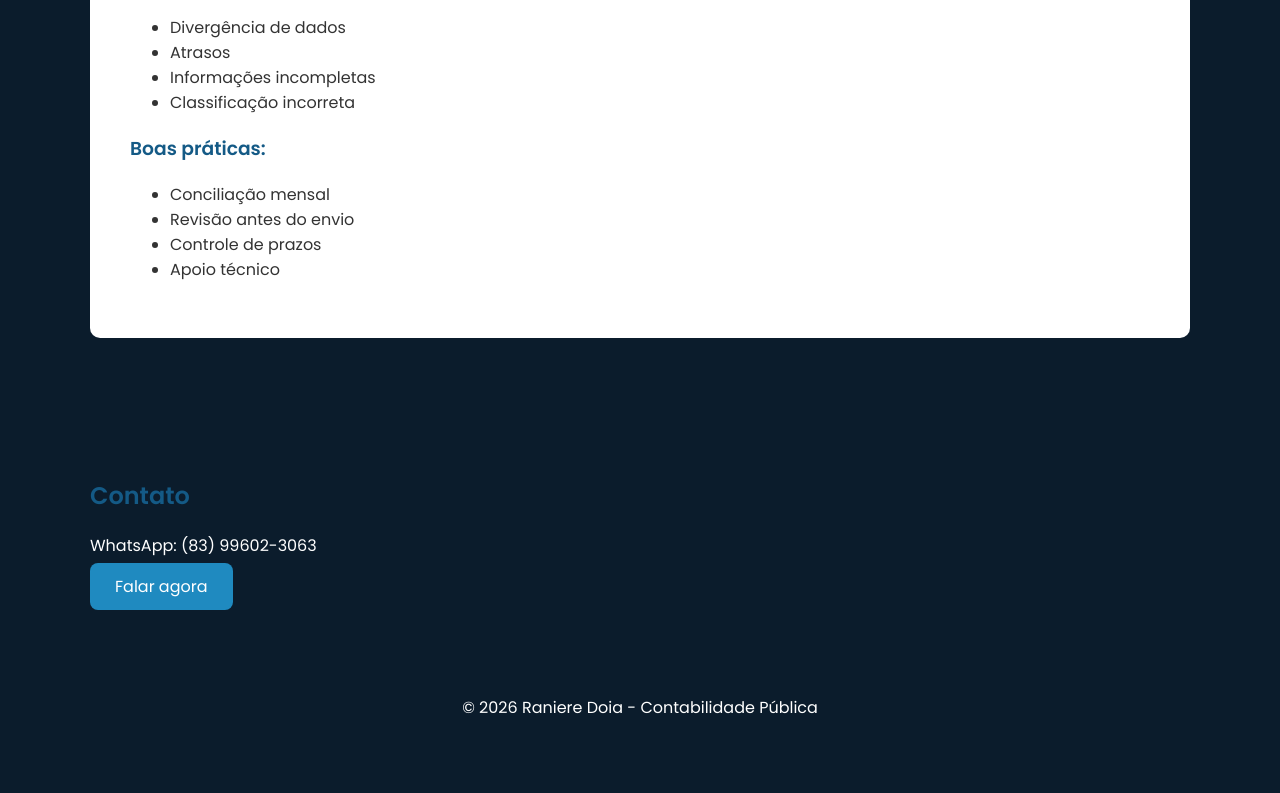
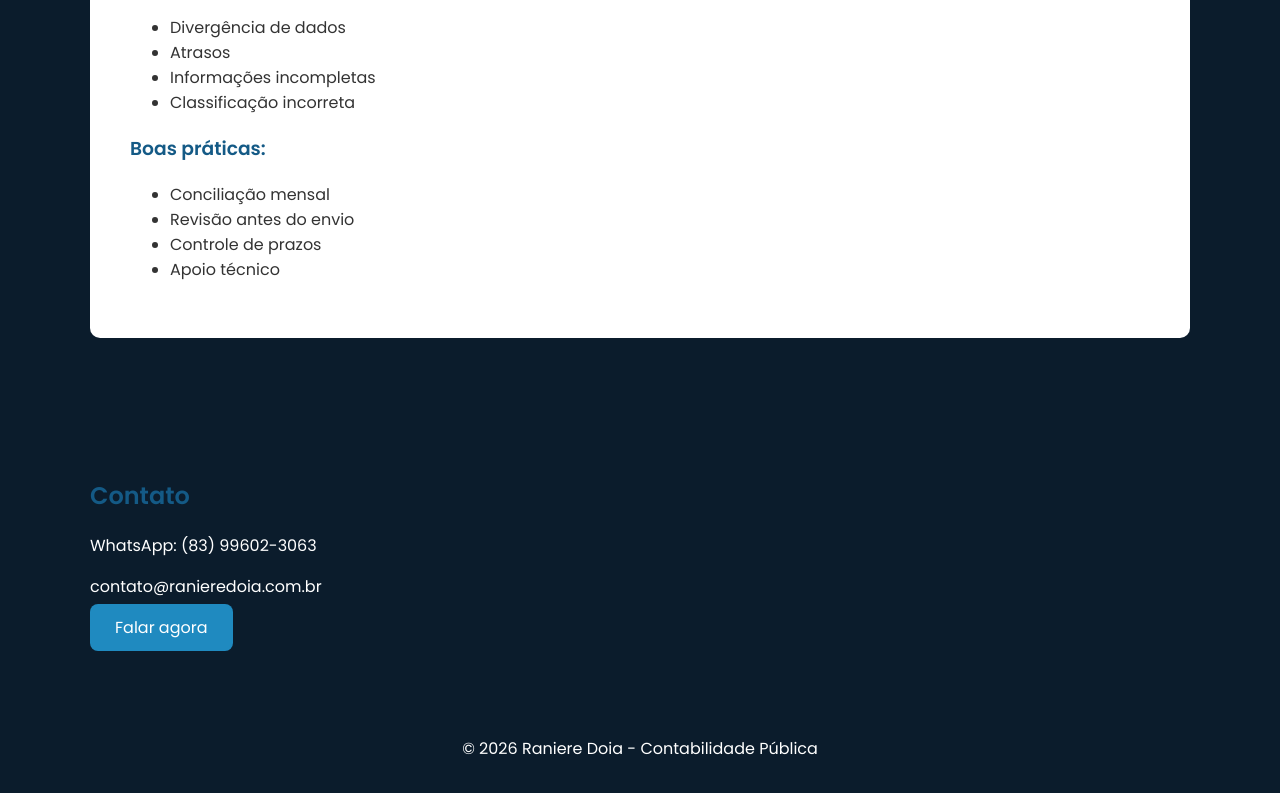
Before and after one commit to raniereleitedoia-hash/ranieredoia-site, a plain HTML site: page index.html in a window 1280 px wide. Shown: the part 2673-3466 px from the top of the page. Before the commit the page ends 3429 px from the top, so only its background shows below. Drawn offline with nearby package versions, Linux system fonts and the light colour scheme.

Commit message:
Update index.html

```diff
--- a/index.html
+++ b/index.html
@@ -127,6 +127,7 @@ footer{text-align:center;padding:20px;background:#0b1c2c}
 <section id="contato" class="section">
 <h2>Contato</h2>
 <p>WhatsApp: (83) 99602-3063</p>
+<p>contato@ranieredoia.com.br</p>
 <a class="btn" href="https://wa.me/5583996023063">Falar agora</a>
 </section>
 
```
